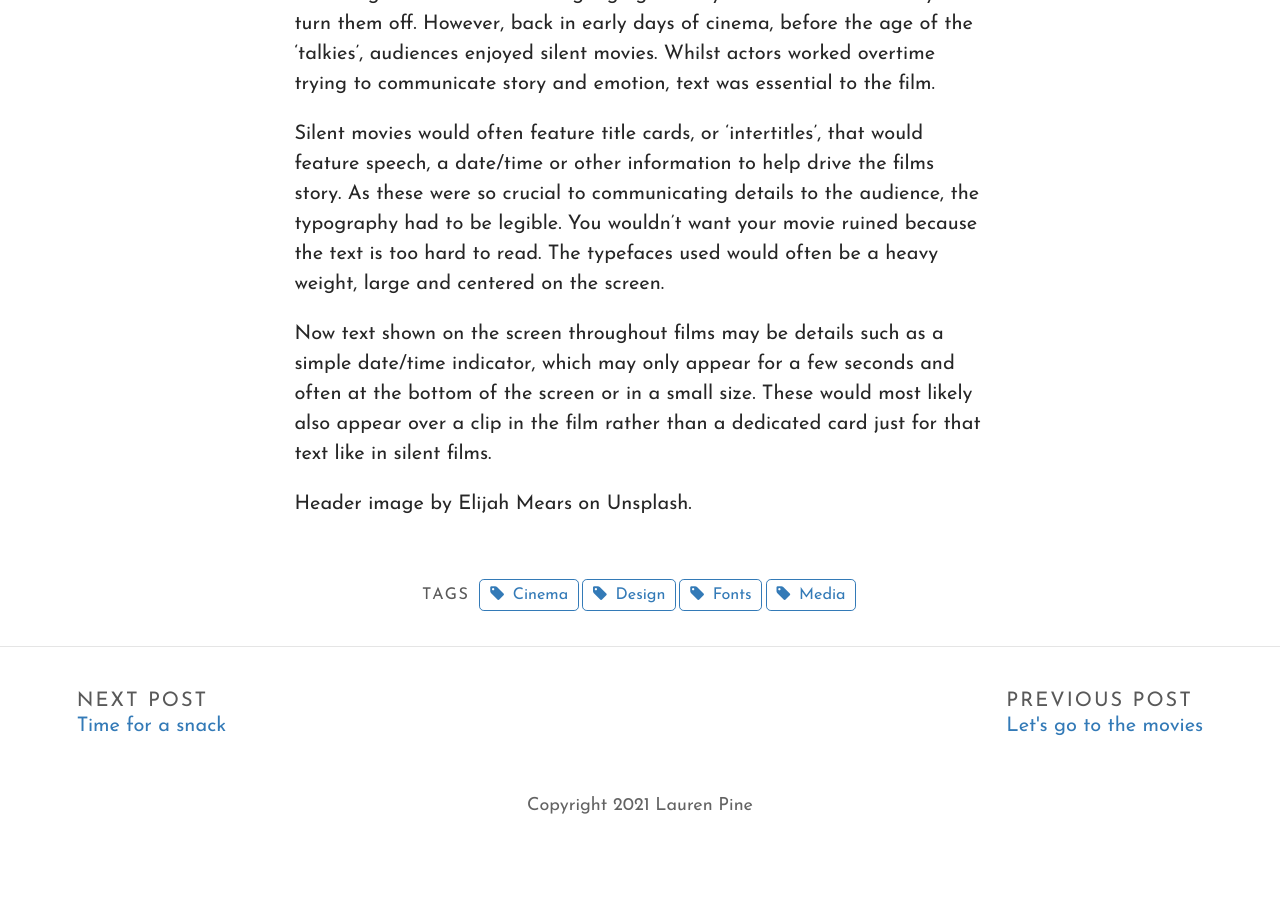
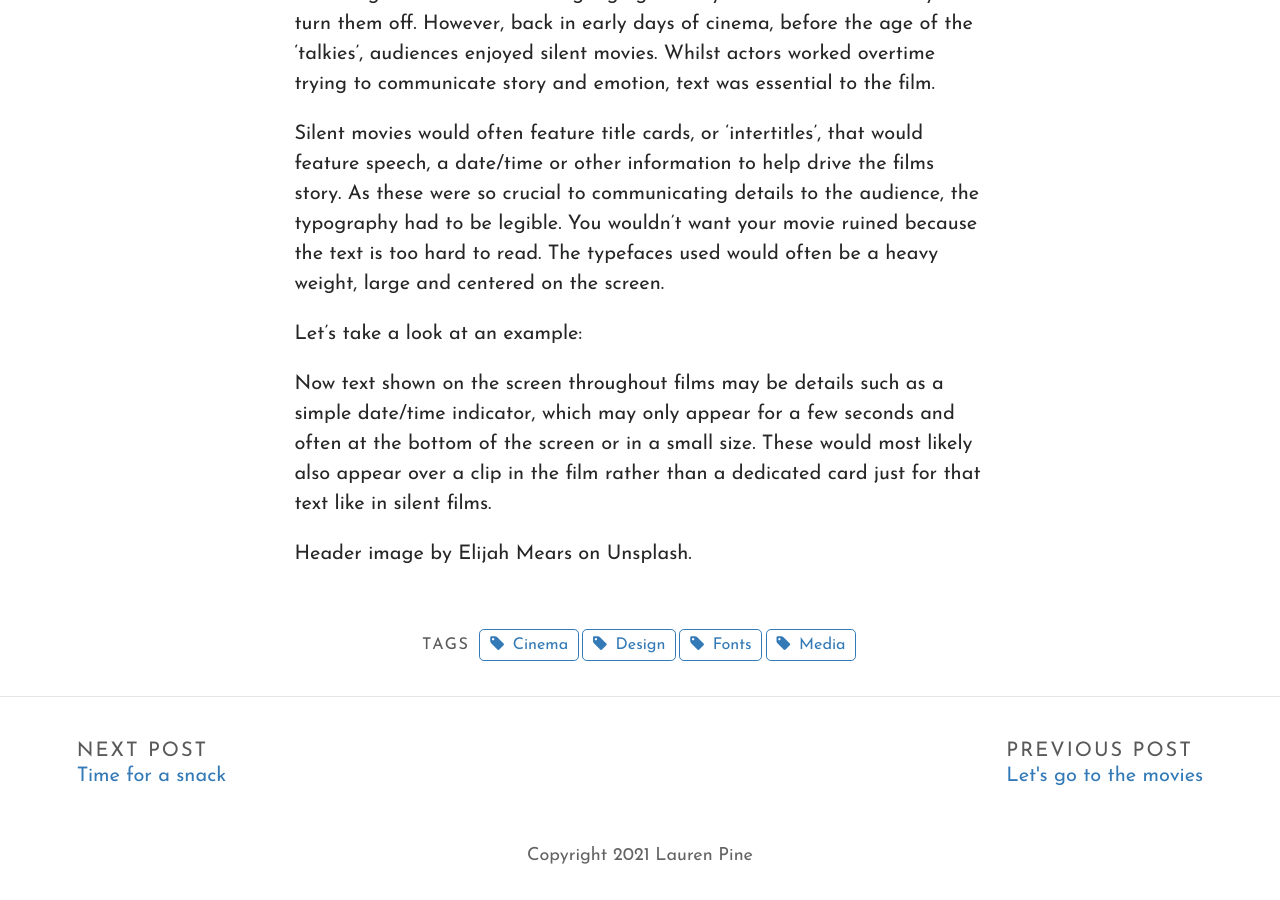
Before and after one commit to laurenlouisap/typography, a Jekyll site: the page built from _posts/2021-10-06-lets-go-back-in-time.md, in a window 1280 px wide and 900 px high, scrolled down 588 px. Built offline with Jekyll 4.4.1, drawn with Linux system fonts in a browser that asks for light colours; some web fonts are replaced; before the commit the page ends 1438 px from its top, so only the background shows below that.

Commit message:
Update Post “2021-10-06-lets-go-back-in-time”

```diff
--- a/_posts/2021-10-06-lets-go-back-in-time.md
+++ b/_posts/2021-10-06-lets-go-back-in-time.md
@@ -17,6 +17,8 @@ Any text in films now is very limited. Subtitles are moslty available on tv and
 
 Silent movies would often feature title cards, or 'intertitles', that would feature speech, a date/time or other information to help drive the films story. As these were so crucial to communicating details to the audience, the typography had to be legible. You wouldn't want your movie ruined because the text is too hard to read. The typefaces used would often be a heavy weight, large and centered on the screen.
 
+Let's take a look at an example:
+
 Now text shown on the screen throughout films may be details such as a simple date/time indicator, which may only appear for a few seconds and often at the bottom of the screen or in a small size. These would most likely also appear over a clip in the film rather than a dedicated card just for that text like in silent films.
 
 Header image by Elijah Mears on Unsplash.
```
